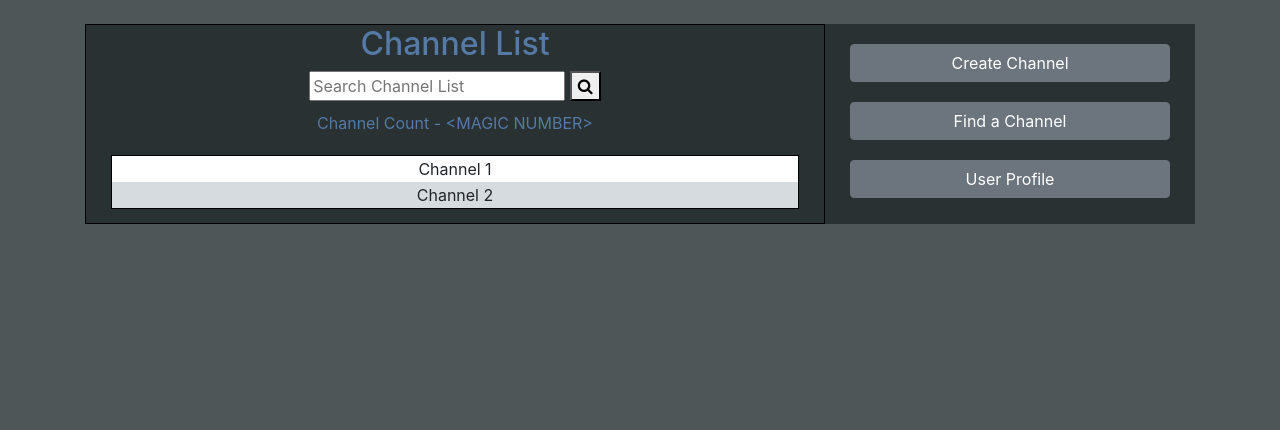
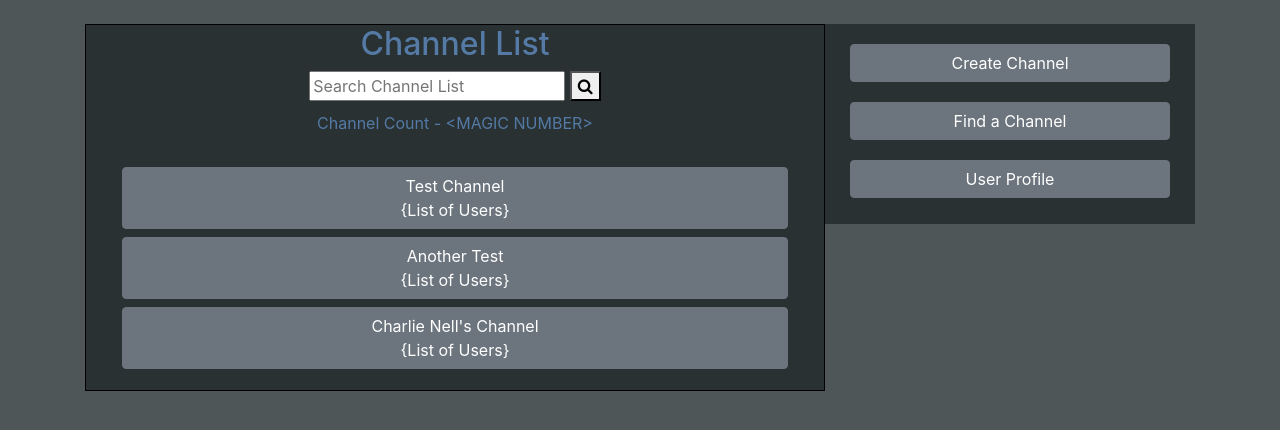
Before and after one commit to thefredliestfred/ChannelX, a Django app: page / in a window 1280 px wide. Shown: the part 56-486 px from the top of the page. Run offline with Django 3.2, Linux system fonts and the light colour scheme; a user stored in the database is signed in; data comes from the database, SQL or seed files in the repository; both versions use the stored data as it was after the commit; some libraries are stand-ins or nearby versions.

Commit message:
Created Channel list in home

```diff
--- a/DjangoProjects/channelx/channelx/settings.py
+++ b/DjangoProjects/channelx/channelx/settings.py
@@ -108,7 +108,7 @@ AUTH_PASSWORD_VALIDATORS = [
 
 LANGUAGE_CODE = 'en-us'
 
-TIME_ZONE = 'UTC'
+TIME_ZONE = 'America/Chicago'
 
 USE_I18N = True
 
--- a/DjangoProjects/channelx/main/templates/main/findChannel.html
+++ b/DjangoProjects/channelx/main/templates/main/findChannel.html
@@ -27,9 +27,9 @@
         <div class="table-wrapper-scroll-y" style="border: 1px solid black; background-color:white">
           <table style="width:100%; text-align:left">
             <tbody>
-              <tr><td><button style='width:100%; height:45px'>Channel Name 1<br>{List of Users}</button></td></tr>
-              <tr><td><button style='width:100%; height:45px'>Channel Name 2<br>{List of Users}</button></td></tr>
-              <tr><td><button style='width:100%; height:45px'>Channel Name 3<br>{List of Users}</button></td></tr>
+              <tr><td><button class='btn btn-secondary btn-block' style='width:100%; height:60px'>Channel Name 1<br>{List of Users}</button></td></tr>
+              <tr><td><button class='btn btn-secondary btn-block' style='width:100%; height:60px'>Channel Name 2<br>{List of Users}</button></td></tr>
+              <tr><td><button class='btn btn-secondary btn-block' style='width:100%; height:60px'>Channel Name 3<br>{List of Users}</button></td></tr>
             </tbody>
           </table>
         </div>
--- a/DjangoProjects/channelx/main/templates/main/home.html
+++ b/DjangoProjects/channelx/main/templates/main/home.html
@@ -1,10 +1,9 @@
 {% extends "main/base.html" %}
 {% block content %}
 {% load static %}
+{% load crispy_forms_tags %}
 
-<head>
-
-</head>
+{% if user.is_authenticated %}
 <body>
 <!-- The Page -->
   <div class="container-fluid">
@@ -15,23 +14,19 @@
         <h2>Channel List</h2>
         <!-- Search Channel -->
         <div>
-            <form action="/action_page.php">
+            <form>
               <input type="text" placeholder="Search Channel List" name="search">
               <button type="submit"><i class="fa fa-search"></i></button>
+              <!-- Channel Count -->
               <div style="color: #547aa5; padding:10px">Channel Count - &lt;MAGIC NUMBER&gt;</div>
             </form>
-          <!-- Channel Count -->
         </div>
           <!-- Channels -->
-        <div style="border: 1px solid black; background-color:white; margin:10px">
-          <table style="width:100%; text-align:center">
-            <tbody>
-              <!--Connect to messages-->
-              <tr> <td>Channel 1</td> </tr>
-              <tr> <td>Channel 2</td> </tr>
-            </tbody>
-          </table>
-        </div>
+          <div class="table-wrapper-scroll-y" style="margin: 3%; background-color:#293132">
+              {% for channel in channels %}
+              <button class='btn btn-secondary btn-block'>{{ channel.channel_name }}<br>{List of Users}</button>
+              {% endfor %}
+          </div>
       </div>
       <!-- Right Side -->
       <div class="col-4" style="height:200px; background-color:#293132;">
@@ -50,4 +45,5 @@
     </div>
   </div>
 </body>
+{% endif %}
 {% endblock content %}
--- a/DjangoProjects/channelx/main/views.py
+++ b/DjangoProjects/channelx/main/views.py
@@ -1,8 +1,11 @@
 from django.shortcuts import render, redirect
 from main.forms import CreateChannelForm
+from main.models import Channel
 
 def homepage(request):
-    return render(request, 'main/home.html', {"title": "Home"})
+    channels = Channel.objects.all()
+    #return render("main/home.html", {"channels": channels}, context_instance=Context(request))
+    return render(request, 'main/home.html', {"title": "Home", "channels": channels})
 
 def aboutpage(request):
     return render(request, 'main/about.html', {"title": "About"})
--- a/DjangoProjects/channelx/users/templates/users/register.html
+++ b/DjangoProjects/channelx/users/templates/users/register.html
@@ -17,7 +17,7 @@
         </div>
     </form>
     <div class="border-top pts-3">
-        <small class="text-muted">Already have an account? <a class="ml-2" href='#'>Sign In</a> </small>
+        <small class="text-muted">Already have an account? <a class="ml-2" href='{% url 'main-login' %}'>Sign In</a> </small>
     </div>
 </div>
 {% endblock content %}
```
Also changed, not shown: DjangoProjects/channelx/db.sqlite3, 1 other file.
